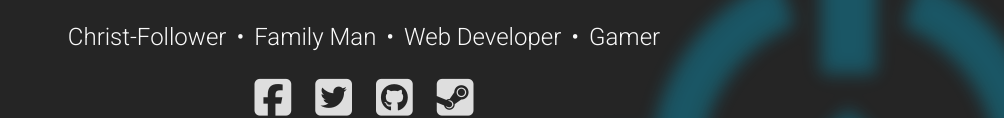
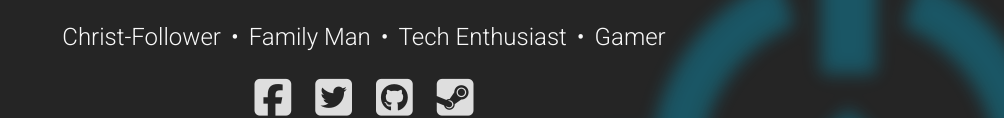
Before and after one commit to V13Axel/V13Axel.github.io, a plain HTML site: page index.html in a window 1280 px wide. Shown: the part 479-597 px from the top of the page, without its empty margins (276-1280 px from the left). Drawn offline with Linux system fonts and the light colour scheme.

Commit message:
Web developer to tech enthusiast

```diff
--- a/index.html
+++ b/index.html
@@ -11,7 +11,7 @@
             <div class="centered">
                 <img src="/img/headshot.png" class="headshot">
                 <h1>@V13Axel - Alex Dills</h1>
-                <div class="tagline"><span>Christ-Follower</span><span>Family Man</span><span>Web Developer</span><span>Gamer</span></div>
+                <div class="tagline"><span>Christ-Follower</span><span>Family Man</span><span>Tech Enthusiast</span><span>Gamer</span></div>
                 <div class="social-links">
                     <a href="https://www.facebook.com/alleycat.inuburger"><i class="fa fa-facebook-square"></i></a>
                     <a href="https://www.twitter.com/V13Axel"><i class="fa fa-twitter-square"></i></a>
```
